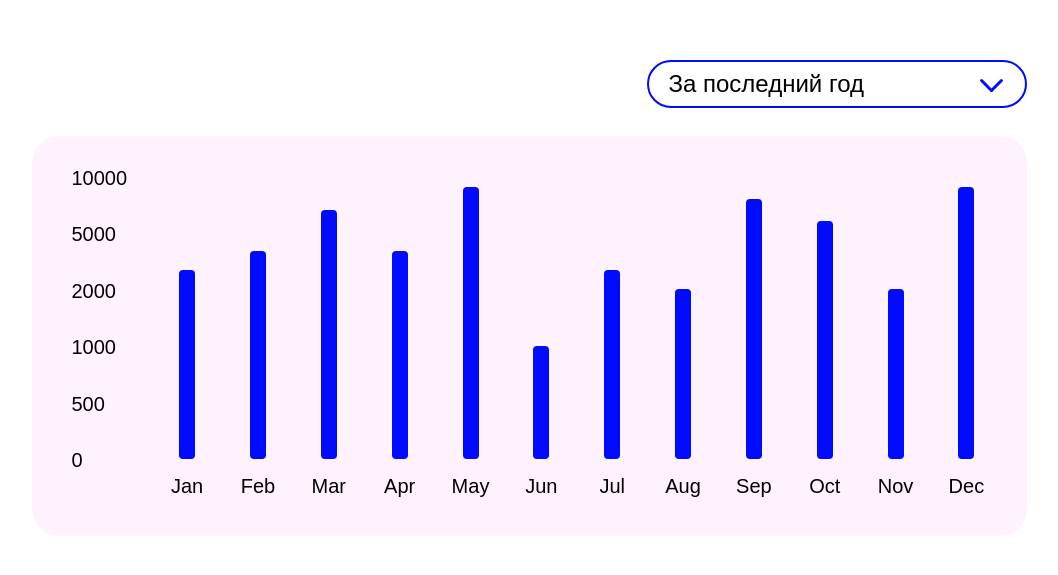
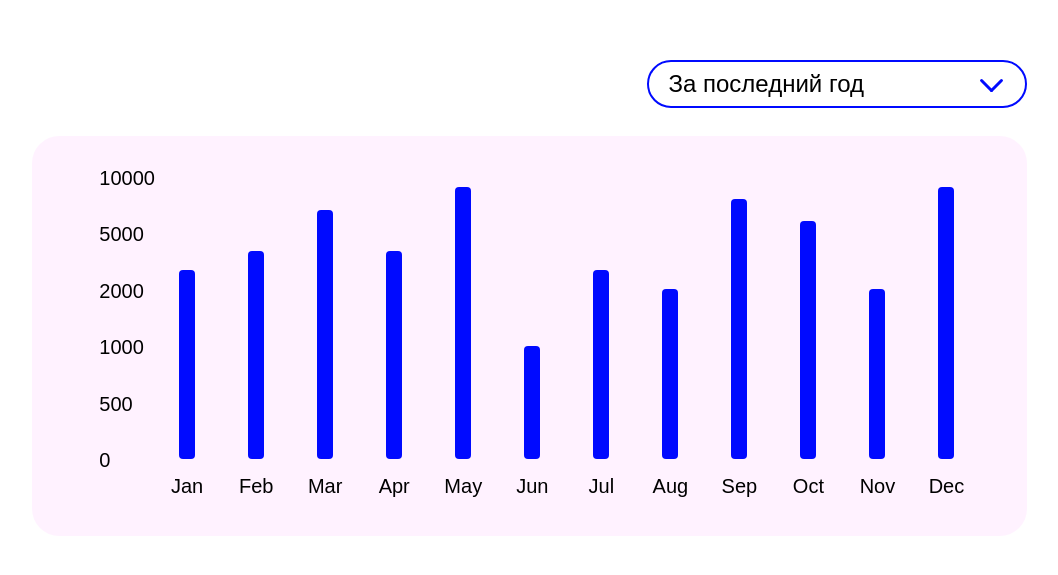
Before and after one commit to Vasily257/interactive-chart, a Next.js app: page / in a window 1280 px wide. Shown: the part 107-682 px from the top of the page, without its empty margins (111-1169 px from the left). Built offline with nearby package versions, Linux system fonts and the light colour scheme.

Commit message:
fix(Graph): fix the value axis

```diff
--- a/src/app/components/Graph/Graph.module.css
+++ b/src/app/components/Graph/Graph.module.css
@@ -20,7 +20,7 @@
     row-gap: 34px;
     grid-template-rows: min-content 1fr;
     min-height: 800px;
-    padding: 40px;
+    padding: 40px 60px 40px 40px;
     border-radius: 27px;
     font-size: 20px;
   }
@@ -66,7 +66,7 @@
 @media screen and (min-width: 600px) {
   .valueAxisLabel {
     width: auto;
-    transform: rotate(0);
+    transform: rotate(0) translate(50%, 0);
   }
 }
 
```
